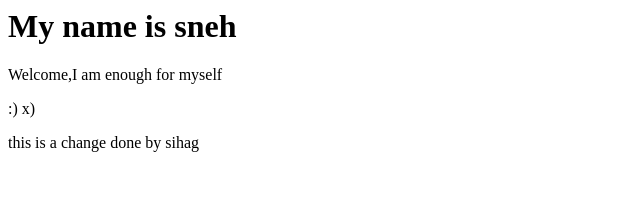
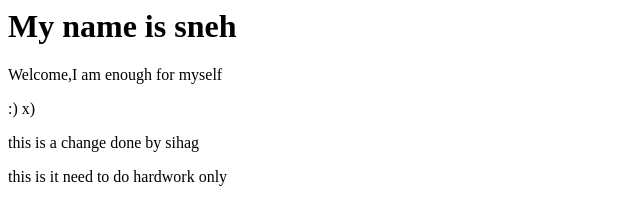
Before and after one commit to Saneh23/awesome, a plain HTML site: page index.html in a window 1280 px wide. Shown: the whole page, without its empty margins (0-640 px from the left). Drawn offline with Linux system fonts and the light colour scheme.

Commit message:
A new paragraph is added

```diff
--- a/index.html
+++ b/index.html
@@ -4,4 +4,5 @@
 <p>Welcome,I am enough for myself</p>
 <p> :) x)</p>
 <p> this is a change done by sihag </p>
+<p> this is it need to do hardwork only</p>
 </html>
```
